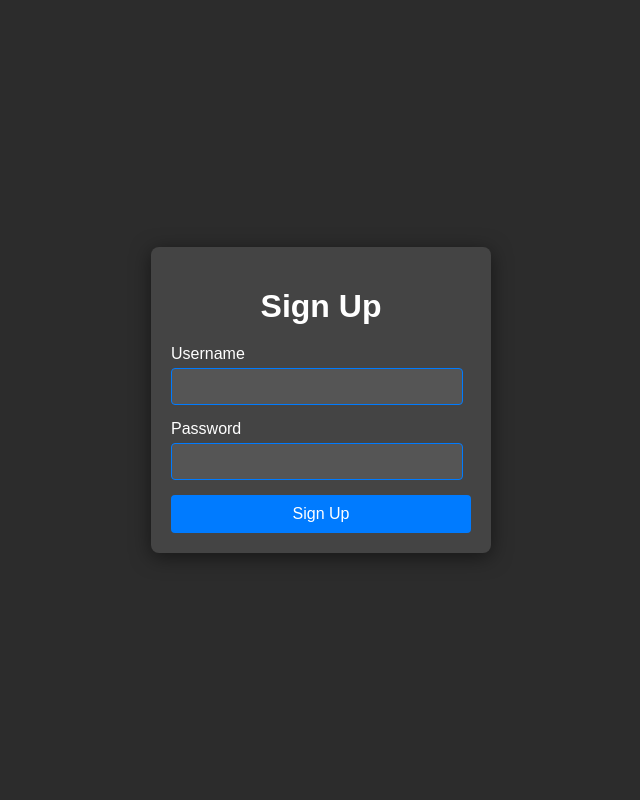
After one commit to nehalamba1234/Messenger, a Flask app: page /signup in a window 1280 px wide. The commit adds this page. Shown: the whole page, without its empty margins (319-959 px from the left). Run offline with Flask 3, Linux system fonts and the light colour scheme.

Commit message:
adding login signup feature

```diff
--- a/app.py
+++ b/app.py
@@ -1,15 +1,55 @@
 from flask import Flask, render_template,request, redirect, url_for
 from flask_socketio import SocketIO, join_room, leave_room
 import os
+from flask_login import current_user,LoginManager,login_user, logout_user, login_required
+from db import get_user,save_room,add_room_members,save_user
+
 
 app = Flask(__name__)
+app.secret_key = "my_secret_key"
 socketio = SocketIO(app)
+login_manager = LoginManager()
+login_manager.init_app(app)
+login_manager.login_view = 'login'
 
 connected_users = 0
 
 @app.route('/')
 def home():
     return render_template("index.html")
+
+@app.route('/login',methods=['GET','POST'])
+def login():
+    if current_user.is_authenticated:
+        return redirect(url_for('home'))
+    message = ''
+    if request.method == 'POST':
+        username = request.form.get('username')
+        password = request.form.get('password')
+        user = get_user(username)
+        if user and user.check_password(password):
+            login_user(user)
+            return render_template('room.html')
+        else:
+            message = "failed to login"
+    return render_template('login.html', message = message)
+
+
+@app.route('/logout')
+@login_required
+def logout():
+    logout_user()
+    return redirect(url_for('home'))
+
+@app.route('/signup', methods = ['GET','POST'])
+def signUp():
+    if request.method=='POST':
+        username = request.form.get('username')
+        password = request.form.get('password')
+        save_user(username,password)
+        return redirect(url_for('login'))
+    else:
+        return render_template('signup.html')
 
 
 @app.route('/chat')
@@ -20,6 +60,23 @@ def chat():
         return render_template('chat.html', username=username, room=room)
     else:
         return redirect(url_for('home'))
+
+@app.route('/create_room',methods =['GET','POST'])
+@login_required
+def createRoom():
+
+    if request.method == 'POST':
+        room_name = request.form.get('room_name')
+        usernames = [username.strip() for username in request.form.get('members').split(',')]
+    if len(room_name) and len(usernames):
+        room_id  = save_room(room_name,current_user.username)
+        if current_user.username in usernames:
+            usernames.remove(current_user.username)
+        add_room_members(room_id,room_name,usernames,current_user.usernames)
+        return redirect(url_for('view_room'))
+    else:
+        message = "failed to create room"
+    return render_template('create_room.html')
 
 
 @socketio.on('send_message')
@@ -48,7 +105,9 @@ def handle_leave_room_event(data):
     connected_users -= 1
     socketio.emit('leave_room_announcement', data, room=data['room'])
 
-
+@login_manager.user_loader
+def load_user(username):
+    return
 if __name__ == '__main__':
-    port = int(os.environ.get('PORT', 5000))  # Use PORT environment variable or fallback to 5000
+    port = int(os.environ.get('PORT', 5003))  # Use PORT environment variable or fallback to 5000
     socketio.run(app, debug=True, host='0.0.0.0', port=port)  # Bind to 0.0.0.0 and use the port variable
--- a/requirement.txt
+++ b/requirement.txt
@@ -1,3 +1,4 @@
 flask
 flask-socketio
 eventlet
+flask-login
--- /dev/null
+++ b/templates/signup.html
@@ -0,0 +1,90 @@
+<!DOCTYPE html>
+<html lang="en">
+
+<head>
+    <meta charset="UTF-8">
+    <title>Chat App - Sign Up</title>
+    <style>
+        body {
+            font-family: Arial, sans-serif;
+            background-color: #2C2C2C; /* Greyish black background */
+            color: white; /* White text */
+            display: flex;
+            justify-content: center;
+            align-items: center;
+            height: 100vh;
+            margin: 0;
+        }
+
+        .container {
+            background-color: #444; /* Darker grey for the form background */
+            padding: 20px;
+            border-radius: 8px;
+            box-shadow: 0 4px 20px rgba(0, 0, 0, 0.5);
+            width: 300px; /* Set a fixed width for form container */
+        }
+
+        h1 {
+            text-align: center;
+            margin-bottom: 20px;
+        }
+
+        label {
+            display: block;
+            margin-bottom: 5px;
+        }
+
+        input {
+            width: 90%;
+            padding: 10px;
+            margin-bottom: 15px;
+            border: 1px solid #007bff; /* Border color */
+            border-radius: 4px;
+            background-color: #555; /* Input background color */
+            color: white; /* Input text color */
+        }
+
+        input:focus {
+            border-color: #007bff; /* Change border color on focus */
+            outline: none; /* Remove default outline */
+            background-color: #666; /* Change background color on focus */
+        }
+
+        button {
+            width: 100%;
+            padding: 10px;
+            border: none;
+            border-radius: 4px;
+            background-color: #007bff; /* Button background color */
+            color: white; /* Button text color */
+            font-size: 16px;
+            cursor: pointer; /* Change cursor to pointer */
+            transition: background-color 0.3s;
+        }
+
+        button:hover {
+            background-color: #0056b3; /* Darker blue when hovered */
+        }
+
+        h3 {
+            text-align: center;
+            color: yellow; /* Change message color for visibility */
+        }
+    </style>
+</head>
+
+<body>
+    <div class="container">
+        <h1>Sign Up</h1>
+        <h3>{{ message }}</h3>
+        <form method="post" action="/signup">
+            <label for="username">Username</label>
+            <input type="text" id="username" name="username" required>
+            <label for="password">Password</label>
+            <input type="password" id="password" name="password" required>
+            <button type="submit">Sign Up</button>
+        </form>
+    </div>
+</body>
+
+</html>
```
Also changed, not shown: db.py (added, +60 -0 lines), static/style.css (+7 -3 lines), templates/index.html (+44 -17 lines), templates/login.html (added, +90 -0 lines), templates/room.html (added, +29 -0 lines), user.py (added, +23 -0 lines).
